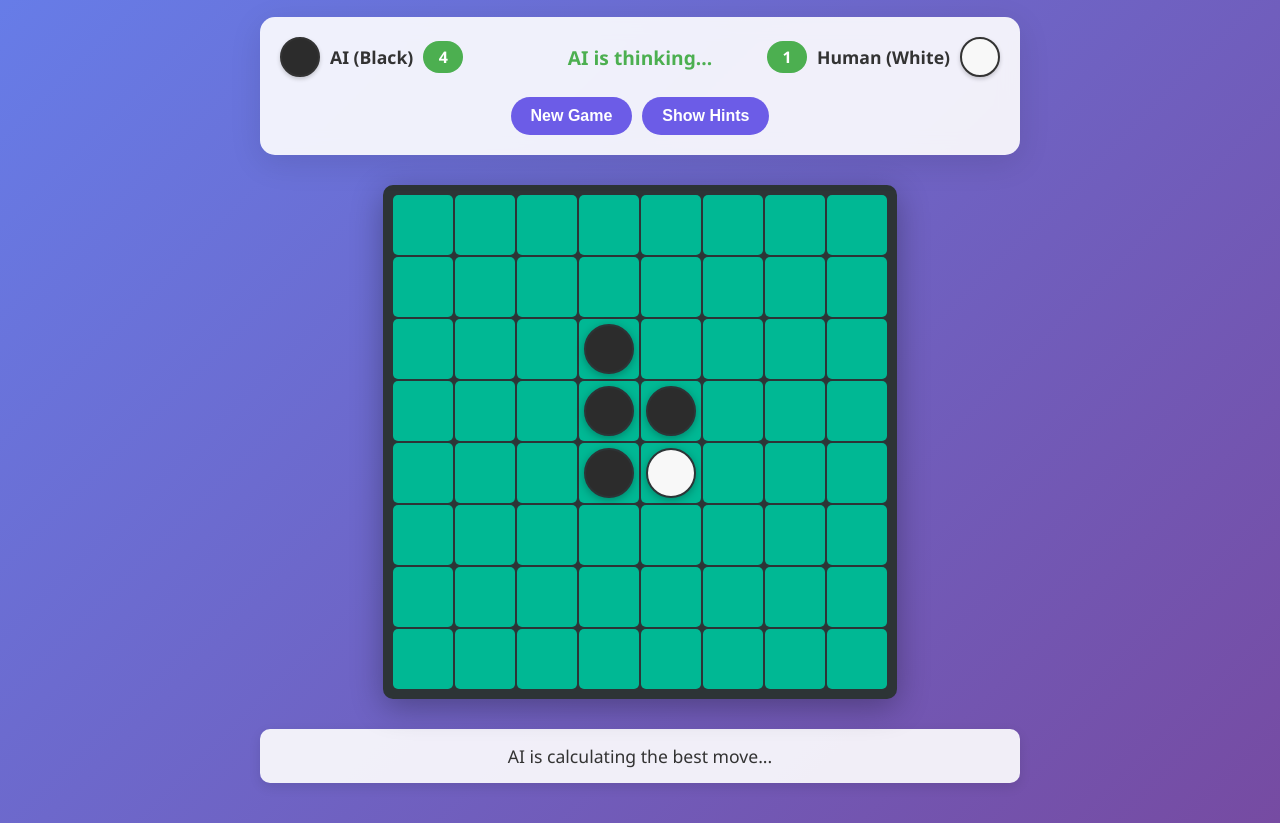
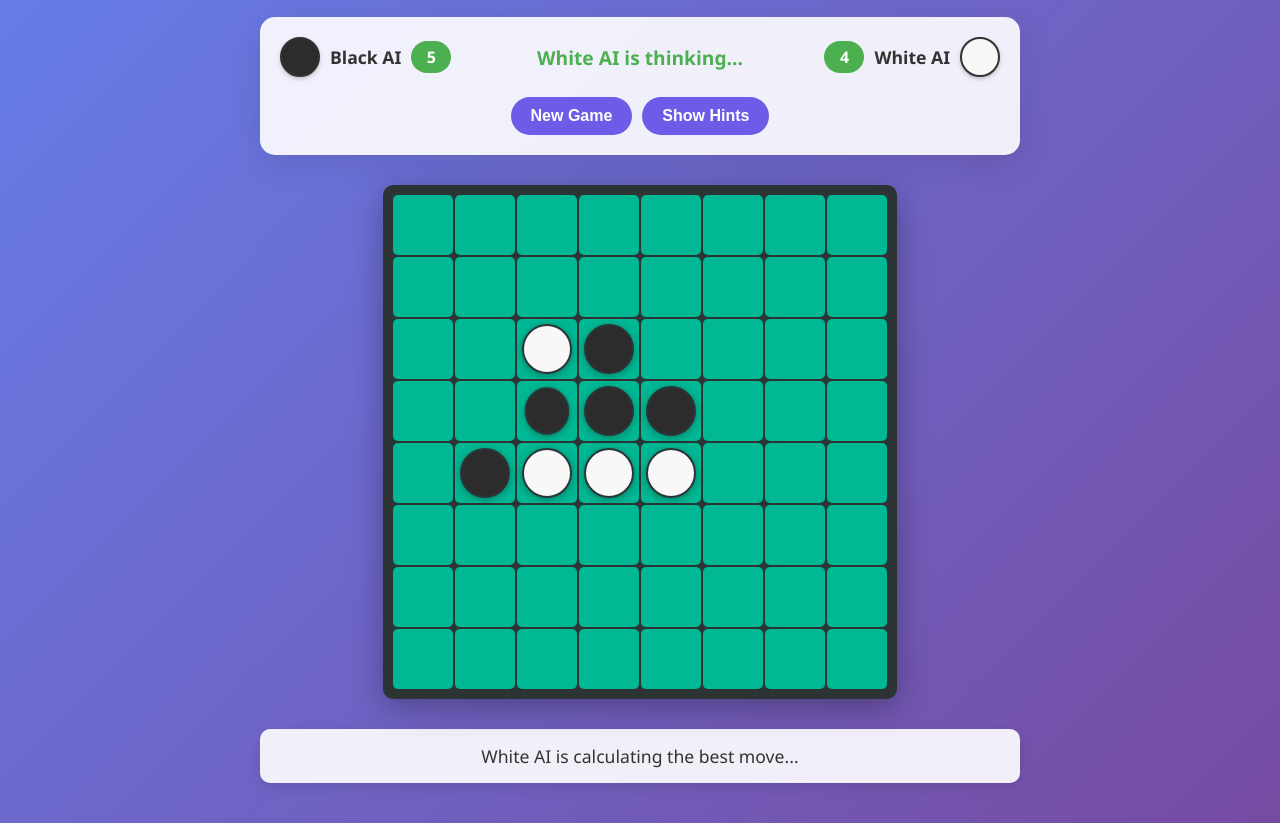
Before and after one commit to adamferman/OthelloApp, a plain HTML site: page index.html in a window 1280 px wide. Shown: the part 78-901 px from the top of the page. Drawn offline with Linux system fonts and the light colour scheme.

Commit message:
Convert to AI vs AI gameplay with 0.5s delay between moves

```diff
--- a/index.html
+++ b/index.html
@@ -3,7 +3,7 @@
 <head>
     <meta charset="UTF-8">
     <meta name="viewport" content="width=device-width, initial-scale=1.0">
-    <title>Othello Game</title>
+    <title>Othello Game - AI vs AI</title>
     <link rel="stylesheet" href="styles.css">
 </head>
 <body>
@@ -14,15 +14,15 @@
                 <div class="player-info">
                     <div class="player black">
                         <div class="piece black-piece"></div>
-                        <span class="player-name">AI (Black)</span>
+                        <span class="player-name">Black AI</span>
                         <span class="score" id="black-score">2</span>
                     </div>
                     <div class="turn-indicator" id="turn-indicator">
-                        <span id="current-player">AI's Turn</span>
+                        <span id="current-player">Black AI's Turn</span>
                     </div>
                     <div class="player white">
                         <div class="piece white-piece"></div>
-                        <span class="player-name">Human (White)</span>
+                        <span class="player-name">White AI</span>
                         <span class="score" id="white-score">2</span>
                     </div>
                 </div>
@@ -41,7 +41,7 @@
             </div>
 
             <div class="game-status">
-                <div id="game-message" class="message">AI is making the first move...</div>
+                <div id="game-message" class="message">Watch the AI players compete!</div>
                 <div id="game-over" class="game-over hidden">
                     <h2 id="winner-text"></h2>
                     <p id="final-score"></p>
--- a/script.js
+++ b/script.js
@@ -6,20 +6,19 @@ class OthelloGame {
         this.gameOver = false;
         this.showHints = false;
         this.validMoves = [];
-        this.isAIEnabled = true; // Black will be AI
-        this.aiPlayer = 'black';
-        this.humanPlayer = 'white';
+        this.isAIEnabled = true; // Both players are AI
+        this.aiPlayer1 = 'black';
+        this.aiPlayer2 = 'white';
         this.isAIThinking = false;
+        this.moveDelay = 500; // 0.5 second delay between moves
 
         this.initializeBoard();
         this.setupEventListeners();
         this.renderBoard();
         this.updateGameInfo();
 
-        // Start AI move if black goes first
-        if (this.currentPlayer === this.aiPlayer) {
-            this.makeAIMove();
-        }
+        // Start the AI vs AI game
+        setTimeout(() => this.makeAIMove(), 1000); // Initial delay before first move
     }
 
     initializeBoard() {
@@ -76,26 +75,8 @@ class OthelloGame {
     }
 
     handleCellClick(row, col) {
-        if (this.gameOver || !this.isValidMove(row, col) || this.isAIThinking) {
-            return;
-        }
-
-        // Only allow human player to click
-        if (this.currentPlayer === this.aiPlayer) {
-            return;
-        }
-
-        this.makeMove(row, col);
-        this.switchPlayer();
-        this.calculateValidMoves();
-        this.renderBoard();
-        this.updateGameInfo();
-        this.checkGameEnd();
-
-        // Make AI move after human move
-        if (!this.gameOver && this.currentPlayer === this.aiPlayer) {
-            setTimeout(() => this.makeAIMove(), 500);
-        }
+        // Disable human interaction - both players are AI
+        return;
     }
 
     isValidMove(row, col) {
@@ -212,7 +193,7 @@ class OthelloGame {
 
     // AI Methods
     makeAIMove() {
-        if (this.gameOver || this.currentPlayer !== this.aiPlayer) {
+        if (this.gameOver) {
             return;
         }
 
@@ -230,21 +211,56 @@ class OthelloGame {
                 this.renderBoard();
                 this.updateGameInfo();
                 this.checkGameEnd();
+
+                // Schedule next AI move if game continues
+                if (!this.gameOver) {
+                    setTimeout(() => this.makeAIMove(), this.moveDelay);
+                }
+            } else {
+                // No valid moves for current player, skip turn
+                this.switchPlayer();
+                this.calculateValidMoves();
+                this.updateGameInfo();
+                this.renderBoard();
+
+                if (this.validMoves.length === 0) {
+                    // No moves for either player - game over
+                    this.endGame();
+                } else {
+                    // Continue with next player
+                    setTimeout(() => this.makeAIMove(), this.moveDelay);
+                }
             }
 
             this.isAIThinking = false;
-        }, 800); // AI "thinks" for 800ms
+        }, 300); // AI "thinks" for 300ms
     }
 
     findBestMove() {
-        const moves = this.getValidMovesForPlayer(this.aiPlayer);
+        const moves = this.getValidMovesForPlayer(this.currentPlayer);
         if (moves.length === 0) return null;
 
         let bestMove = null;
         let bestScore = -Infinity;
 
+        // Add some variation for different AI strategies
+        const isBlackAI = this.currentPlayer === 'black';
+
         for (const move of moves) {
-            const score = this.evaluateMove(move.row, move.col);
+            let score = this.evaluateMove(move.row, move.col);
+
+            // Add slight strategy differences between the two AIs
+            if (isBlackAI) {
+                // Black AI favors aggressive play (more piece capture)
+                score += this.calculateImmediatePieceGain(move.row, move.col) * 3;
+            } else {
+                // White AI favors positional play (corners and stability)
+                score += this.calculatePositionalValue(move.row, move.col) * 2;
+            }
+
+            // Add small random factor to make games less predictable
+            score += Math.random() * 5;
+
             if (score > bestScore) {
                 bestScore = score;
                 bestMove = move;
@@ -254,13 +270,50 @@ class OthelloGame {
         return bestMove;
     }
 
+    calculateImmediatePieceGain(row, col) {
+        const directions = [
+            [-1, -1], [-1, 0], [-1, 1],
+            [0, -1],           [0, 1],
+            [1, -1],  [1, 0],  [1, 1]
+        ];
+
+        let totalFlipped = 0;
+        for (const [dr, dc] of directions) {
+            const flipped = this.getFlippedPieces(row, col, dr, dc);
+            totalFlipped += flipped.length;
+        }
+
+        return totalFlipped;
+    }
+
+    calculatePositionalValue(row, col) {
+        let value = 0;
+
+        // Corner positions are very valuable
+        if (this.isCorner(row, col)) {
+            value += 50;
+        }
+
+        // Edge positions are valuable
+        if (this.isEdge(row, col) && !this.isCorner(row, col)) {
+            value += 15;
+        }
+
+        // Center positions have moderate value
+        if (row >= 2 && row <= 5 && col >= 2 && col <= 5) {
+            value += 5;
+        }
+
+        return value;
+    }
+
     evaluateMove(row, col) {
         // Create a copy of the board to simulate the move
         const boardCopy = this.copyBoard();
         const originalPlayer = this.currentPlayer;
 
         // Simulate the move
-        this.simulateMove(boardCopy, row, col, this.aiPlayer);
+        this.simulateMove(boardCopy, row, col, this.currentPlayer);
 
         // Calculate score based on multiple factors
         let score = 0;
@@ -281,8 +334,10 @@ class OthelloGame {
         }
 
         // 4. Mobility (number of moves available after this move)
-        const mobilityScore = this.calculateMobility(boardCopy, this.aiPlayer) -
-                             this.calculateMobility(boardCopy, this.humanPlayer);
+        const currentPlayerMobility = this.calculateMobility(boardCopy, this.currentPlayer);
+        const opponentPlayer = this.currentPlayer === 'black' ? 'white' : 'black';
+        const opponentMobility = this.calculateMobility(boardCopy, opponentPlayer);
+        const mobilityScore = currentPlayerMobility - opponentMobility;
         score += mobilityScore * 2;
 
         // 5. Piece count difference
@@ -392,34 +447,36 @@ class OthelloGame {
     }
 
     calculatePieceScore(board) {
-        let aiPieces = 0;
-        let humanPieces = 0;
+        let currentPlayerPieces = 0;
+        let opponentPieces = 0;
+        const opponent = this.currentPlayer === 'black' ? 'white' : 'black';
 
         for (let row = 0; row < this.boardSize; row++) {
             for (let col = 0; col < this.boardSize; col++) {
-                if (board[row][col] === this.aiPlayer) {
-                    aiPieces++;
-                } else if (board[row][col] === this.humanPlayer) {
-                    humanPieces++;
+                if (board[row][col] === this.currentPlayer) {
+                    currentPlayerPieces++;
+                } else if (board[row][col] === opponent) {
+                    opponentPieces++;
                 }
             }
         }
 
-        return aiPieces - humanPieces;
+        return currentPlayerPieces - opponentPieces;
     }
 
     calculateStability(board) {
-        let aiStable = 0;
-        let humanStable = 0;
+        let currentPlayerStable = 0;
+        let opponentStable = 0;
+        const opponent = this.currentPlayer === 'black' ? 'white' : 'black';
 
         // Check corners (always stable)
         const corners = [[0,0], [0,7], [7,0], [7,7]];
         for (const [row, col] of corners) {
-            if (board[row][col] === this.aiPlayer) aiStable++;
-            else if (board[row][col] === this.humanPlayer) humanStable++;
+            if (board[row][col] === this.currentPlayer) currentPlayerStable++;
+            else if (board[row][col] === opponent) opponentStable++;
         }
 
-        return aiStable - humanStable;
+        return currentPlayerStable - opponentStable;
     }
 
     getValidMovesForPlayer(player) {
@@ -447,18 +504,20 @@ class OthelloGame {
         const currentPlayerElement = document.getElementById('current-player');
 
         if (this.isAIThinking) {
-            currentPlayerElement.textContent = 'AI is thinking...';
+            const playerName = this.currentPlayer === 'black' ? 'Black AI' : 'White AI';
+            currentPlayerElement.textContent = `${playerName} is thinking...`;
         } else {
-            const playerName = this.currentPlayer === 'black' ? 'AI (Black)' : 'Human (White)';
+            const playerName = this.currentPlayer === 'black' ? 'Black AI' : 'White AI';
             currentPlayerElement.textContent = `${playerName}'s Turn`;
         }
 
         const messageElement = document.getElementById('game-message');
 
         if (this.isAIThinking) {
-            messageElement.textContent = 'AI is calculating the best move...';
+            const playerName = this.currentPlayer === 'black' ? 'Black AI' : 'White AI';
+            messageElement.textContent = `${playerName} is calculating the best move...`;
         } else if (this.validMoves.length === 0 && !this.gameOver) {
-            const playerName = this.currentPlayer === 'black' ? 'AI' : 'Human';
+            const playerName = this.currentPlayer === 'black' ? 'Black AI' : 'White AI';
             messageElement.textContent = `No valid moves for ${playerName}. Switching turns...`;
             setTimeout(() => {
                 this.switchPlayer();
@@ -467,18 +526,12 @@ class OthelloGame {
                 this.renderBoard();
                 if (this.validMoves.length === 0) {
                     this.endGame();
-                } else if (this.currentPlayer === this.aiPlayer) {
-                    this.makeAIMove();
+                } else {
+                    setTimeout(() => this.makeAIMove(), this.moveDelay);
                 }
             }, 1500);
         } else if (!this.gameOver) {
-            if (this.currentPlayer === this.aiPlayer) {
-                messageElement.textContent = 'AI is planning its move...';
-            } else {
-                messageElement.textContent = this.showHints ?
-                    'Valid moves are highlighted in yellow' :
-                    'Click on a valid square to place your piece';
-            }
+            messageElement.textContent = 'Watch the AI players compete! Click "New Game" to restart.';
         }
     }
 
@@ -532,18 +585,18 @@ class OthelloGame {
 
         if (scores.black > scores.white) {
             winner = 'black';
-            winnerText = 'AI Wins!';
+            winnerText = 'Black AI Wins!';
         } else if (scores.white > scores.black) {
             winner = 'white';
-            winnerText = 'Human Wins!';
+            winnerText = 'White AI Wins!';
         } else {
             winnerText = "It's a Tie!";
         }
 
         document.getElementById('winner-text').textContent = winnerText;
-        document.getElementById('final-score').textContent = `Final Score - AI (Black): ${scores.black}, Human (White): ${scores.white}`;
+        document.getElementById('final-score').textContent = `Final Score - Black AI: ${scores.black}, White AI: ${scores.white}`;
         document.getElementById('game-over').classList.remove('hidden');
-        document.getElementById('game-message').textContent = 'Game Over!';
+        document.getElementById('game-message').textContent = 'Game Over! Click "New Game" to watch another AI vs AI match.';
     }
 
     newGame() {
@@ -553,10 +606,8 @@ class OthelloGame {
         this.renderBoard();
         this.updateGameInfo();
 
-        // Start AI move if black goes first
-        if (this.currentPlayer === this.aiPlayer) {
-            setTimeout(() => this.makeAIMove(), 500);
-        }
+        // Start new AI vs AI game
+        setTimeout(() => this.makeAIMove(), 1000);
     }
 
     toggleHints() {
```
